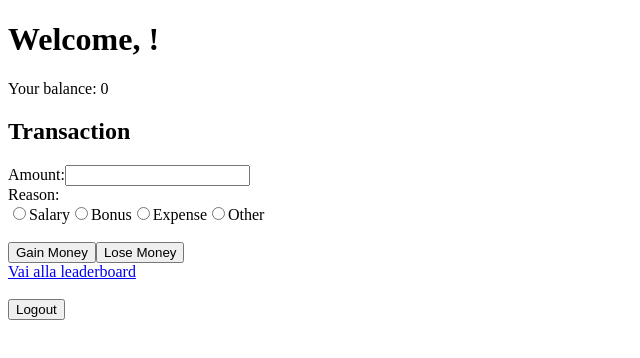
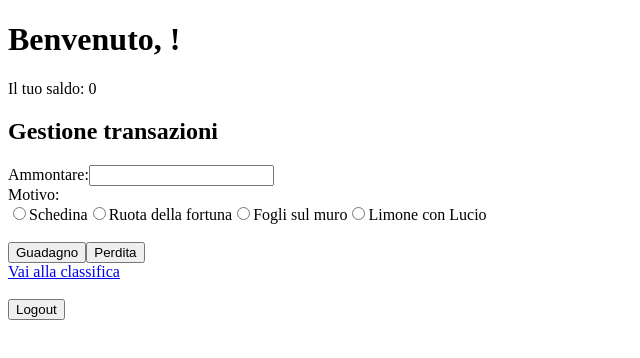
Before and after one commit to chquaggio/Quoggiosino, a React app in the folder frontend/: page /user_dashboard in a window 1280 px wide. Shown: the top 358 px of the page, without its empty margins (0-640 px from the left). Built offline with nearby package versions, Linux system fonts and the light colour scheme; no server answers.

Commit message:
italian translation of some labels

```diff
--- a/frontend/src/components/Leaderboard.js
+++ b/frontend/src/components/Leaderboard.js
@@ -67,7 +67,7 @@ const Leaderboard = ({ isAdminMode }) => {
 
   return (
     <div>
-      <h1>Leaderboard</h1>
+      <h1>Classifica</h1>
       <QRCode value="http://dev-home:3000" />
       <ol>
         {leaderboardData.map((user) => (
--- a/frontend/src/components/PendingTransactions.js
+++ b/frontend/src/components/PendingTransactions.js
@@ -60,22 +60,22 @@ const PendingTransaction = () => {
 
   return (
     <div>
-      <h1>Pending Transactions</h1>
+      <h1>Transazioni in sospeso</h1>
       <ul>
         {pendingTransactions.map((transaction) => (
           <li key={transaction.id}>
             <div>
-              <strong>Username:</strong> {transaction.username}
+              <strong>Utente:</strong> {transaction.username}
             </div>
             <div>
-              <strong>Amount:</strong> {transaction.amount}
+              <strong>Ammontare:</strong> {transaction.amount}
             </div>
             <div>
-              <strong>Reason:</strong> {transaction.reason}
+              <strong>Ragione:</strong> {transaction.reason}
             </div>
             <div>
-              <button onClick={() => handleApproval(transaction.id, "approve")}>Approve</button>
-              <button onClick={() => handleApproval(transaction.id, "deny")}>Reject</button>
+              <button onClick={() => handleApproval(transaction.id, "approve")}>Approva</button>
+              <button onClick={() => handleApproval(transaction.id, "deny")}>Nega</button>
             </div>
           </li>
         ))}
--- a/frontend/src/components/UserDashboard.js
+++ b/frontend/src/components/UserDashboard.js
@@ -13,7 +13,7 @@ const UserDashboard = () => {
   const { search } = useLocation();
   const params = new URLSearchParams(search);
   const usernameFromParams = params.get('username');
-  const reasons = ['Salary', 'Bonus', 'Expense', 'Other'];
+  const reasons = ['Schedina', 'Ruota della fortuna', 'Fogli sul muro', 'Limone con Lucio'];
 
   useEffect(() => {
     fetch('http://dev-home:5000/user_data', {
@@ -99,17 +99,17 @@ const UserDashboard = () => {
 
    return (
     <div>
-      <h1>Welcome, {username}!</h1>
-      <p>Your balance: {balance}</p>
+      <h1>Benvenuto, {username}!</h1>
+      <p>Il tuo saldo: {balance}</p>
       <div>
-        <h2>Transaction</h2>
+        <h2>Gestione transazioni</h2>
         <label>
-          Amount:
+          Ammontare:
           <input type="number" value={amount} onChange={(e) => setAmount(e.target.value)} />
         </label>
         <br />
         <label>
-          Reason:
+          Motivo:
           <div>
             {reasons.map((reason) => (
               <label key={reason}>
@@ -126,10 +126,10 @@ const UserDashboard = () => {
           </div>
         </label>
         <br />
-        <button onClick={() => handleTransaction('gain')}>Gain Money</button>
-        <button onClick={() => handleTransaction('lose')}>Lose Money</button>
+        <button onClick={() => handleTransaction('gain')}>Guadagno</button>
+        <button onClick={() => handleTransaction('lose')}>Perdita</button>
       </div>
-      <Link to={`/leaderboard?username=${encodeURIComponent(username)}`}>Vai alla leaderboard</Link>
+      <Link to={`/leaderboard?username=${encodeURIComponent(username)}`}>Vai alla classifica</Link>
       <br />
       <br />
       <button onClick={handleLogout}>Logout</button>
```
